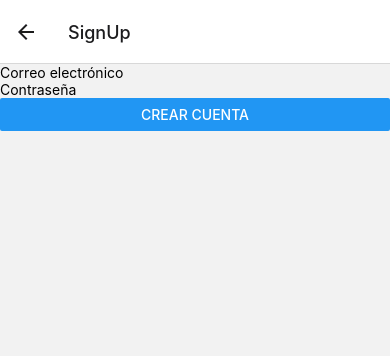
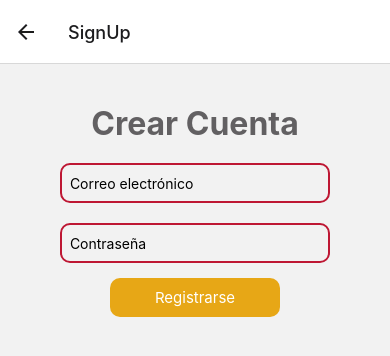
Before and after one commit to bamxAppsTec2024/NFC--APP, a React Native app in the folder NFC-Reader-App/: screen /SignUp in a window 390 px wide. Shown: the top 356 px of the page. Built offline with nearby package versions, Linux system fonts and the light colour scheme.

Commit message:
add style to sign up screen

```diff
--- a/NFC-Reader-App/screens/SignUpScreen.js
+++ b/NFC-Reader-App/screens/SignUpScreen.js
@@ -1,5 +1,5 @@
 import React, { useState } from 'react';
-import { View, TextInput, Button, Alert } from 'react-native';
+import { View, TextInput, Button, Alert, StyleSheet, TouchableOpacity, Text} from 'react-native';
 import { createUserWithEmailAndPassword} from 'firebase/auth';
 import {auth} from "../firebaseConfig"
 
@@ -22,21 +22,71 @@ export default function SignUpScreen({ navigation }) {
   };
 
   return (
-    <View>
-      <TextInput
-        placeholder="Correo electrónico"
+    <View style={styles.container}>
+      <View style = {styles.innerContainer}>
+        <Text style = {styles.textStyled}>Crear Cuenta</Text>
+        <TextInput style = {styles.textInputStyled}
+          placeholder="  Correo electrónico"
           value={email}
           onChangeText={setEmail}
           keyboardType="email-address"
           autoCapitalize="none"
         />
-      <TextInput
-        placeholder="Contraseña"
+        <TextInput style = {styles.textInputStyled}
+          placeholder="  Contraseña"
           value={password}
           onChangeText={setPassword}
           secureTextEntry
         />
-      <Button title="Crear cuenta" onPress={handleSignUp} />
+
+        <TouchableOpacity onPress={handleSignUp} style={styles.btnStyled}>
+            <Text style={styles.btnLegend}>Registrarse</Text>
+        </TouchableOpacity>
+
+      </View>
     </View>
   );
 }
+
+const styles = StyleSheet.create({
+  container: {margin: 30},
+  innerContainer: {
+    alignItems:'center',
+  },
+  logo: {
+    width:255,
+    height:145,
+  },
+  textStyled: {
+    fontWeight:'bold',
+    color: "#626062",
+    fontSize:32,
+    paddingTop:10,
+    paddingBottom:10
+  },
+  textInputStyled: {
+    borderWidth:2,
+    borderRadius:10,
+    borderColor:"#BE1733",
+    width:270,
+    height:40,
+    margin:10,
+    textAlign:'left'
+  },
+  btnStyled:{
+    padding: 10,
+    backgroundColor: "#E7A716",
+    borderRadius: 10,
+    width: 170,
+    alignContent: "middle",
+    justifyContent: "center",
+    margin:5
+  },
+  btnLegend: {
+    color: "white",
+    fontSize: 15,
+    fontWeight: "normal",
+    textAlign: "center",
+  },
+
+});
```
Lines whose indentation alone changed are shown as unchanged.
